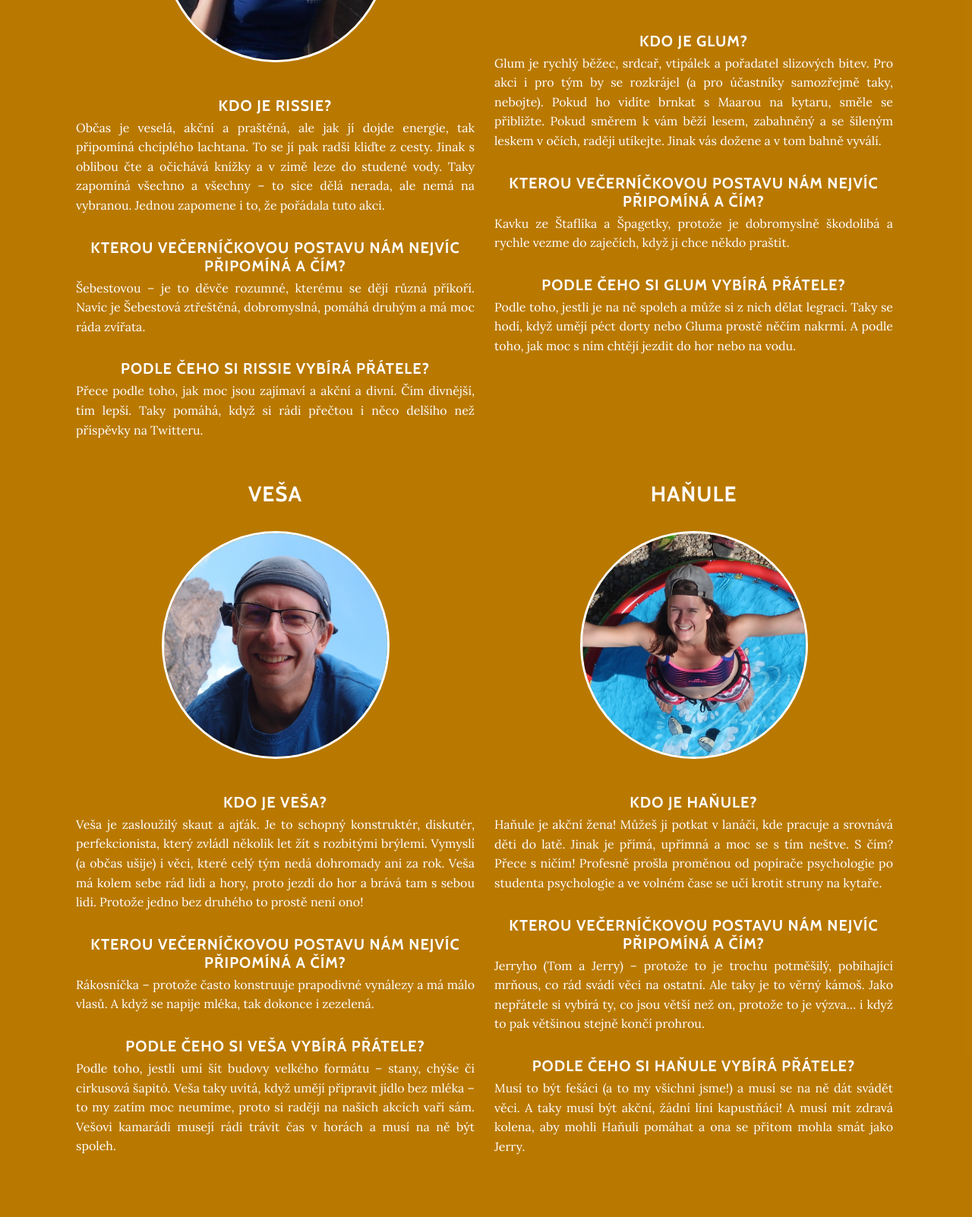
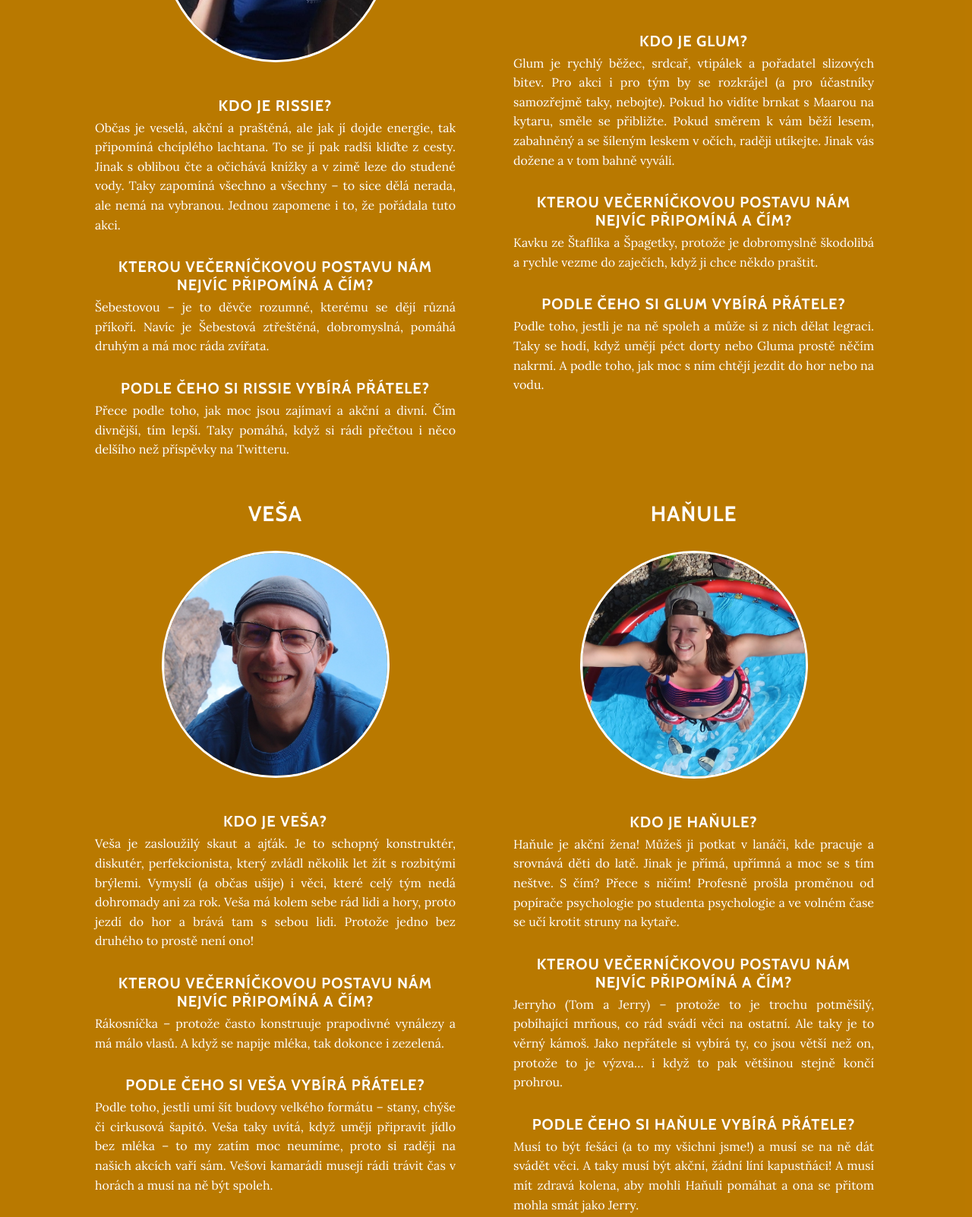
Before and after one commit to InstruktoriBrno/pratelstvi-web, a website: page index.html in a window 1280 px wide. Shown: the part 7502-9104 px from the top of the page at 76% size. Drawn offline with nearby package versions, Linux system fonts and the light colour scheme; files that its build step writes are made by us from their sources.

Commit message:
Added wide margins to other team columns

```diff
--- a/index.html
+++ b/index.html
@@ -205,7 +205,7 @@
                 </div>
             </div>
             <div class="row-centered text-center org d-flex align-items-start flex-wrap">
-                <div class="col-lg-6 col-centered">
+                <div class="col-lg-6 col-centered wide-margin">
                     <h3>Rissie</h3>
                     <img class="rounded-circle" src="img/rissie.jpg" alt="">
                     <h5>Kdo je Rissie?</h5>
@@ -215,7 +215,7 @@
                     <h5>Podle čeho si Rissie vybírá přátele?</h5>
                     <p>Přece podle toho, jak moc jsou zajímaví a akční a divní. Čím divnější, tím lepší. Taky pomáhá, když si rádi přečtou i něco delšího než příspěvky na Twitteru.</p>
                 </div>
-                <div class="col-lg-6 col-centered">
+                <div class="col-lg-6 col-centered wide-margin">
                     <h3>Glum</h3>
                     <img class="rounded-circle" src="img/glum.jpg" alt="">
                     <h5>Kdo je Glum?</h5>
@@ -227,7 +227,7 @@
                 </div>
             </div>
             <div class="row-centered text-center org d-flex align-items-start flex-wrap">
-                <div class="col-lg-6 col-centered">
+                <div class="col-lg-6 col-centered wide-margin">
                     <h3>Veša</h3>
                     <img class="rounded-circle" src="img/vesa.jpg" alt="">
                     <h5>Kdo je Veša?</h5>
@@ -237,7 +237,7 @@
                     <h5>Podle čeho si Veša vybírá přátele?</h5>
                     <p>Podle toho, jestli umí šít budovy velkého formátu – stany, chýše či cirkusová šapitó. Veša taky uvítá, když umějí připravit jídlo bez mléka – to my zatím moc neumíme, proto si raději na našich akcích vaří sám. Vešovi kamarádi musejí rádi trávit čas v horách a musí na ně být spoleh.</p>
                 </div>
-                <div class="col-lg-6 col-centered">
+                <div class="col-lg-6 col-centered wide-margin">
                     <h3>Haňule</h3>
                     <img class="rounded-circle" src="img/hanule.jpg" alt="">
                     <h5>Kdo je Haňule?</h5>
```
